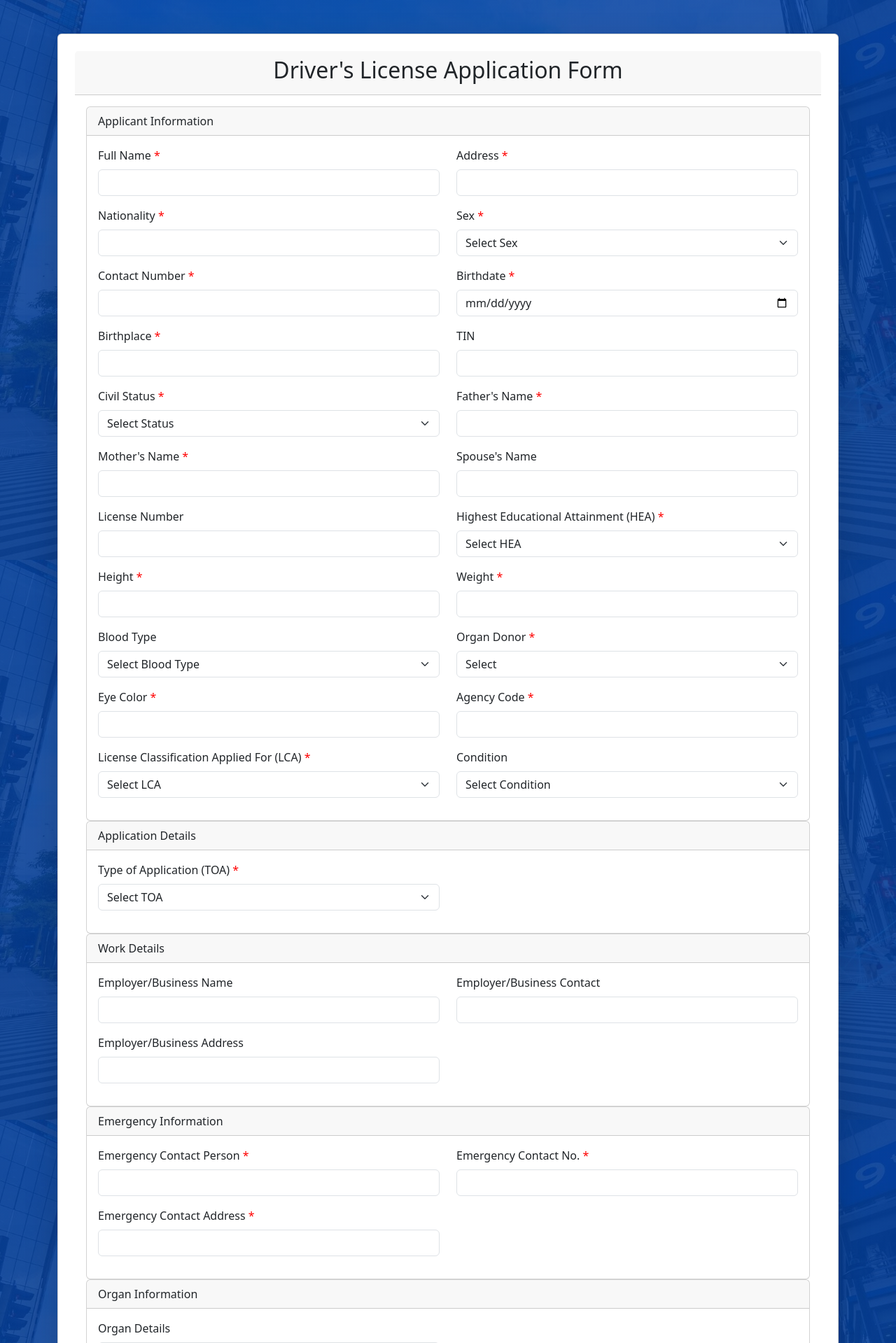
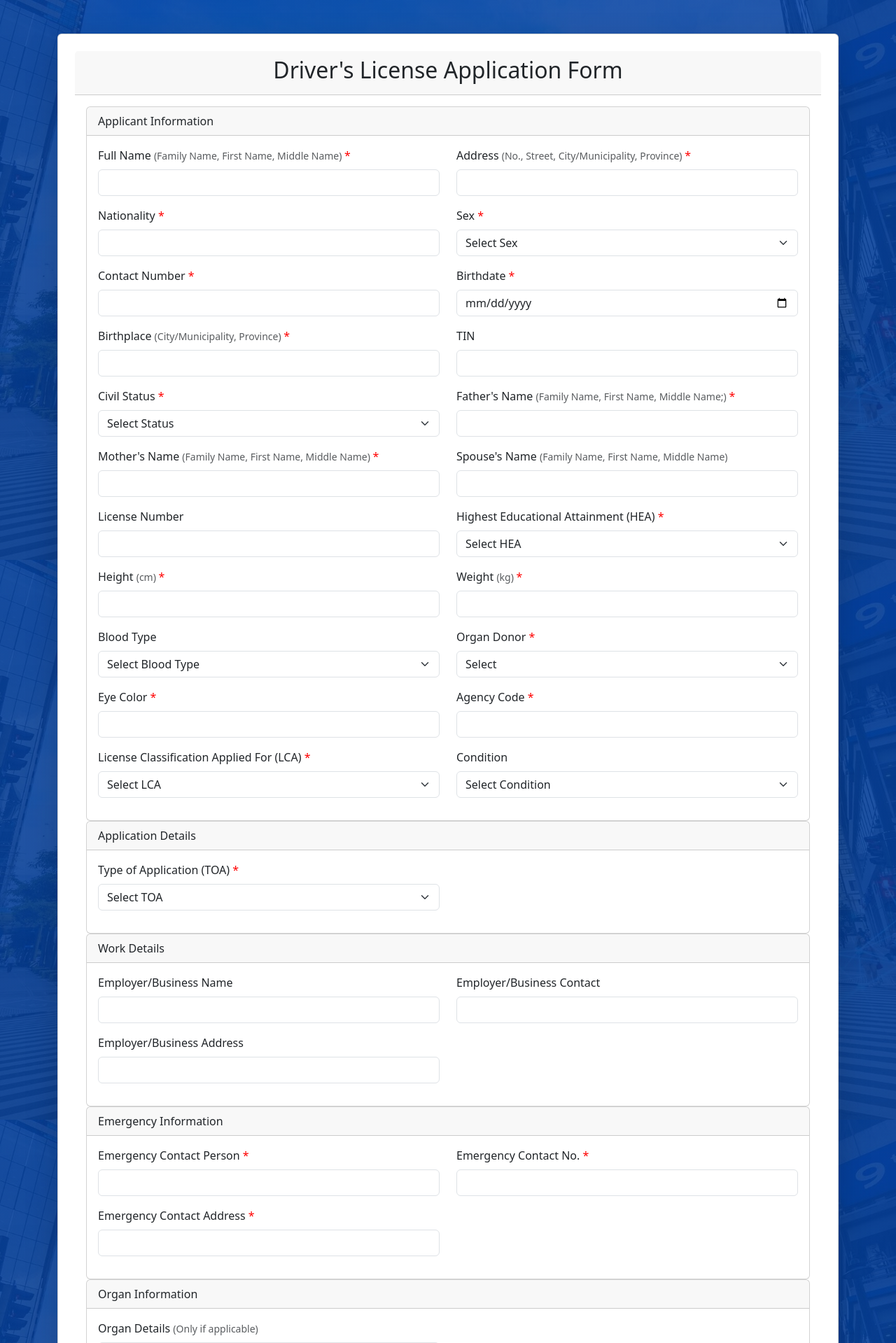
Before and after one commit to reonnee/infoman-licensedb, a Flask app: page /apply in a window 1280 px wide. Shown: the top 1919 px of the page at 70% size. Run offline with Flask 3, Linux system fonts and the light colour scheme.

Commit message:
Update apply.html
Added labels

```diff
--- a/project/templates/apply.html
+++ b/project/templates/apply.html
@@ -103,6 +103,52 @@
 
                                 <label class="form-label">
                                     {{ field_name }}
+
+                                    {% if field_name|trim == "Full Name" %}
+                                        <span class="text-muted small">
+                                            (Family Name, First Name, Middle Name)
+                                        </span>
+
+                                    {% elif field_name|trim == "Address" %}
+                                        <span class="text-muted small">
+                                            (No., Street, City/Municipality, Province)
+                                        </span>
+
+                                    {% elif field_name|trim == "Height" %}
+                                        <span class="text-muted small">
+                                            (cm)
+                                        </span>
+
+                                    {% elif field_name|trim == "Weight" %}
+                                        <span class="text-muted small">
+                                            (kg)
+                                        </span>
+
+                                    {% elif field_name|trim == "Birthplace" %}
+                                        <span class="text-muted small">
+                                            (City/Municipality, Province)
+                                        </span>
+
+                                    {% elif field_name|trim == "Father's Name" %}
+                                        <span class="text-muted small">
+                                            (Family Name, First Name, Middle Name;)
+                                        </span>
+
+                                    {% elif field_name|trim == "Mother's Name" %}
+                                        <span class="text-muted small">
+                                            (Family Name, First Name, Middle Name)
+                                        </span>
+
+                                    {% elif field_name|trim == "Spouse's Name" %}
+                                        <span class="text-muted small">
+                                            (Family Name, First Name, Middle Name)
+                                        </span>
+
+                                    {% elif field_name|trim == "Organ Details" %}
+                                        <span class="text-muted small">
+                                            (Only if applicable)
+                                        </span>
+                                    {% endif %}
                                 </label>
 
                                 {% if field_type == "date" %}
```
